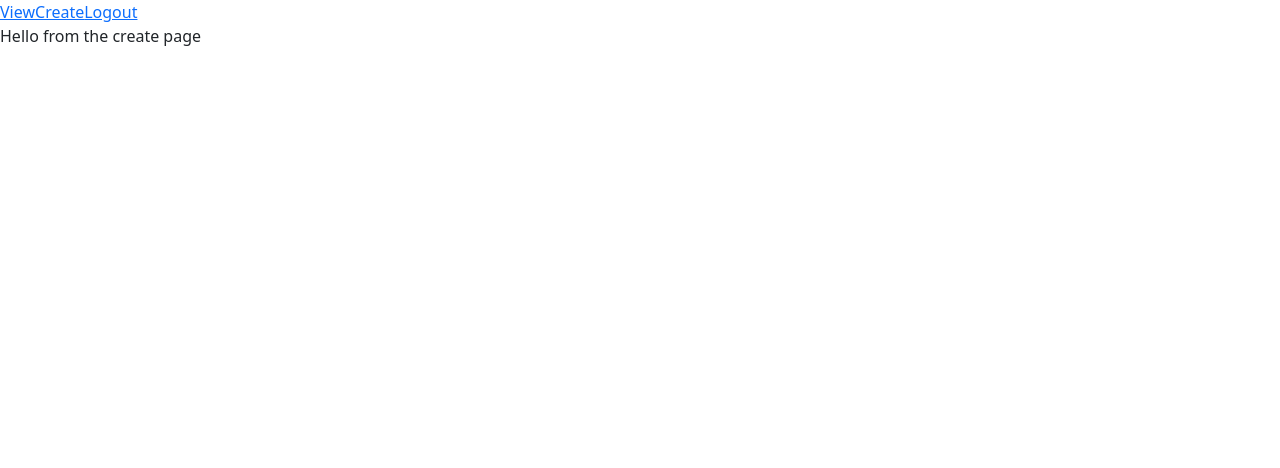
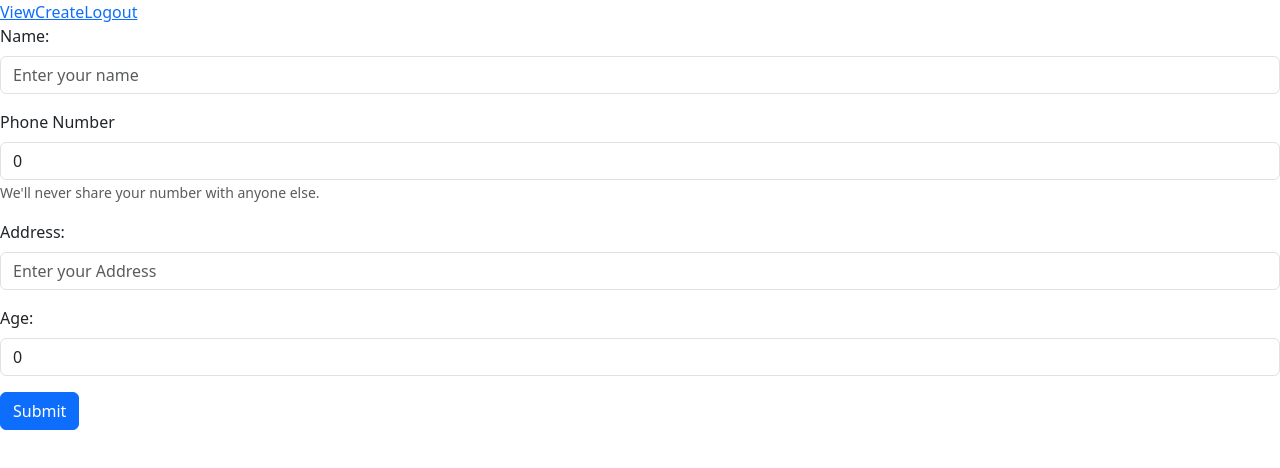
Before and after one commit to AnushreeSinha1110/Carnation-ATM, a React (Create React App) app in the folder frontend/: page /dashboard/create in a window 1280 px wide. Shown: the top 468 px of the page. Built offline with nearby package versions, Linux system fonts and the light colour scheme.

Commit message:
customer creation

```diff
--- a/frontend/src/Pages/AdminLogin.jsx
+++ b/frontend/src/Pages/AdminLogin.jsx
@@ -1,18 +1,53 @@
 import { Link } from "react-router-dom";
+import Button from 'react-bootstrap/Button';
+import Form from 'react-bootstrap/Form';
+// function AdminLogin() {
+//     return <>
+//     <div>
+//         <div>
+//             <form id="login-form">
+//                 <input id="username" name="username" />
+//                 <input id="password" name="password" />
+//                 <button><Link to={`/dashboard`}>Login</Link></button>
+//             </form>
+//         </div>
+//         <p>Login to admin portal</p>
+//     </div>
+//     </>
+// }
 
-function AdminLogin() {
-    return <>
-    <div>
-        <div>
-            <form id="login-form">
-                <input id="username" name="username" />
-                <input id="password" name="password" />
-                <button><Link to={`/dashboard`}>Login</Link></button>
-            </form>
-        </div>
-        <p>Login to admin portal</p>
-    </div>
-    </>
+// export default AdminLogin;
+
+
+
+import React, { useState } from 'react';
+
+async function AdminLogin() {
+
+
+    return (
+        <Form>
+            <Form.Group className="mb-3" controlId="formBasicEmail">
+                <Form.Label>Email address</Form.Label>
+                <Form.Control type="email" placeholder="Enter email" />
+                <Form.Text className="text-muted">
+                    We'll never share your email with anyone else.
+                </Form.Text>
+            </Form.Group>
+
+            <Form.Group className="mb-3" controlId="formBasicPassword">
+                <Form.Label>Password</Form.Label>
+                <Form.Control type="password" placeholder="Password" />
+            </Form.Group>
+            <Form.Group className="mb-3" controlId="formBasicCheckbox">
+                <Form.Check type="checkbox" label="Check me out" />
+            </Form.Group>
+            <Button variant="primary" type="submit">
+                <Link to={`/dashboard`}>Login</Link>
+            </Button>
+        </Form>
+    )
+
 }
 
 export default AdminLogin;
--- a/frontend/src/Pages/CreateDetails.jsx
+++ b/frontend/src/Pages/CreateDetails.jsx
@@ -1,8 +1,74 @@
-function CreateDetails(props) {
-    return <div>
-        Hello from the create page
-    </div>
+import Button from 'react-bootstrap/Button';
+import Form from 'react-bootstrap/Form';
+import { useState } from 'react';
 
+function CreateDetails() {
+    const [name, setName] = useState("");
+    const [addr, setAddr] = useState("");
+    const [age, setAge] = useState(0);
+    const [phone, setPhone] = useState(0);
+
+    let handleSubmit = async (e) => {
+        e.preventDefault();
+        try {
+            let res = await fetch("http://localhost:5277/api/Customer", {
+                method: "POST",
+                headers: {
+                    "Content-Type": "application/json",
+                    // 'Content-Type': 'application/x-www-form-urlencoded',
+                  },
+                body: JSON.stringify({
+                    name: name,
+                    addr: addr,
+                    phone: parseInt(phone),
+                    age: parseInt(age)
+                }),
+            });
+            let resJson = await res.json();
+            console.log(resJson);
+            // if (res.status === 200) {
+            //     setName("");
+            //     setEmail("");
+            //     setMessage("User created successfully");
+            // } else {
+            //     setMessage("Some error occured");
+            // }
+        } catch (err) {
+            console.log(err);
+        }
+    };
+  return (
+    <Form onSubmit={handleSubmit}>
+        <Form.Group className="mb-3" controlId="formBasicName">
+            <Form.Label>Name:</Form.Label>
+            <Form.Control placeholder = "Enter your name" value={name}
+            onChange={(e) => setName(e.target.value)}
+            ></Form.Control>
+        </Form.Group>
+      <Form.Group className="mb-3" controlId="formBasicPhone">
+        <Form.Label>Phone Number</Form.Label>
+        <Form.Control placeholder="Enter Phone Number" value={phone}
+            onChange={(e) => setPhone(e.target.value)} />
+        <Form.Text className="text-muted">
+          We'll never share your number with anyone else.
+        </Form.Text>
+      </Form.Group>
+
+      <Form.Group className="mb-3" controlId="formBasicAddr">
+            <Form.Label>Address:</Form.Label>
+            <Form.Control placeholder = "Enter your Address" value={addr}
+            onChange={(e) => setAddr(e.target.value)}></Form.Control>
+        </Form.Group>
+      <Form.Group className="mb-3" controlId="formBasicAge">
+            <Form.Label>Age:</Form.Label>
+            <Form.Control placeholder = "Enter your Age" value={age}
+            onChange={(e) => setAge(e.target.value)}></Form.Control>
+        </Form.Group>
+      <Button variant="primary" type="submit">
+        Submit
+      </Button>
+    </Form>
+  );
 }
 
 export default CreateDetails;
```
